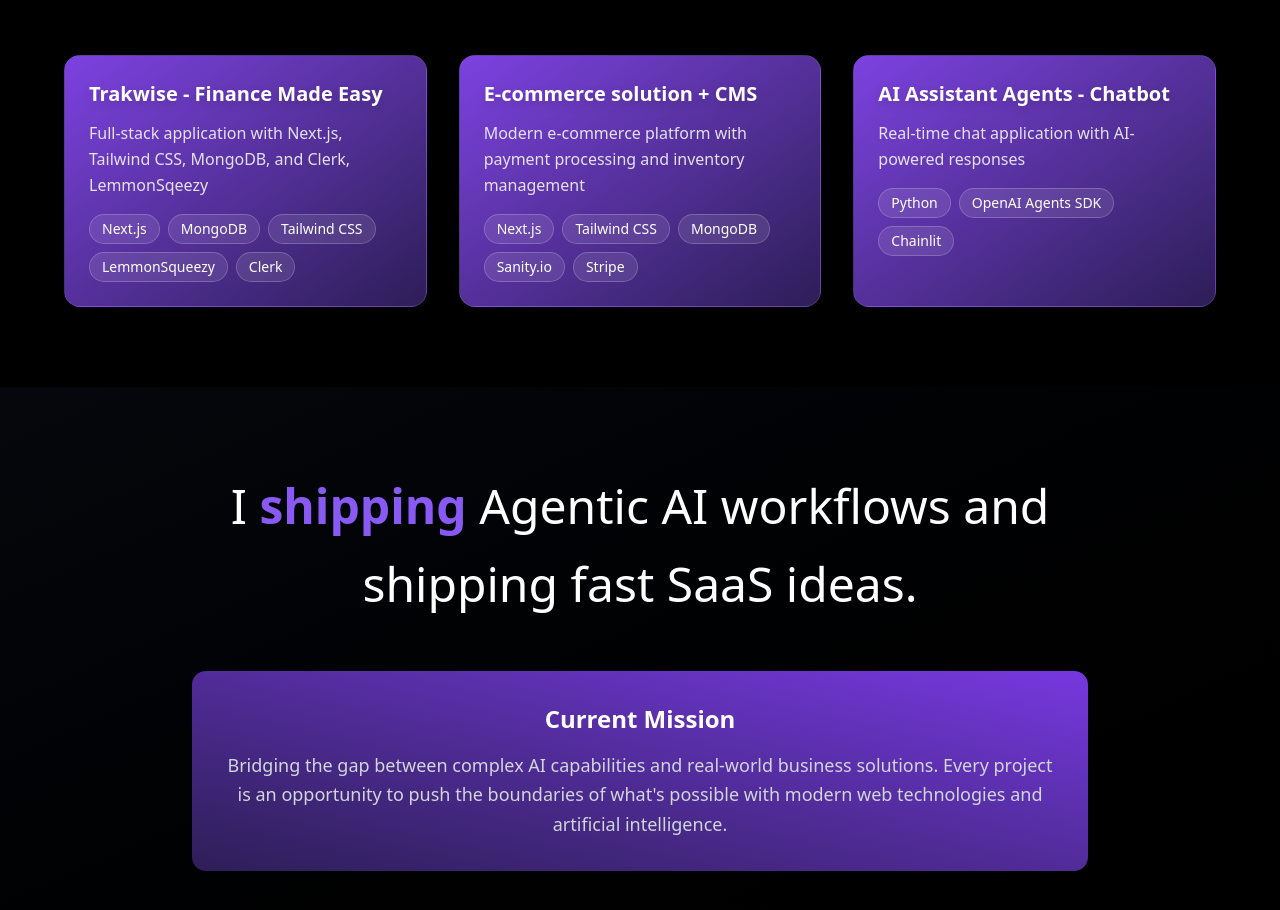
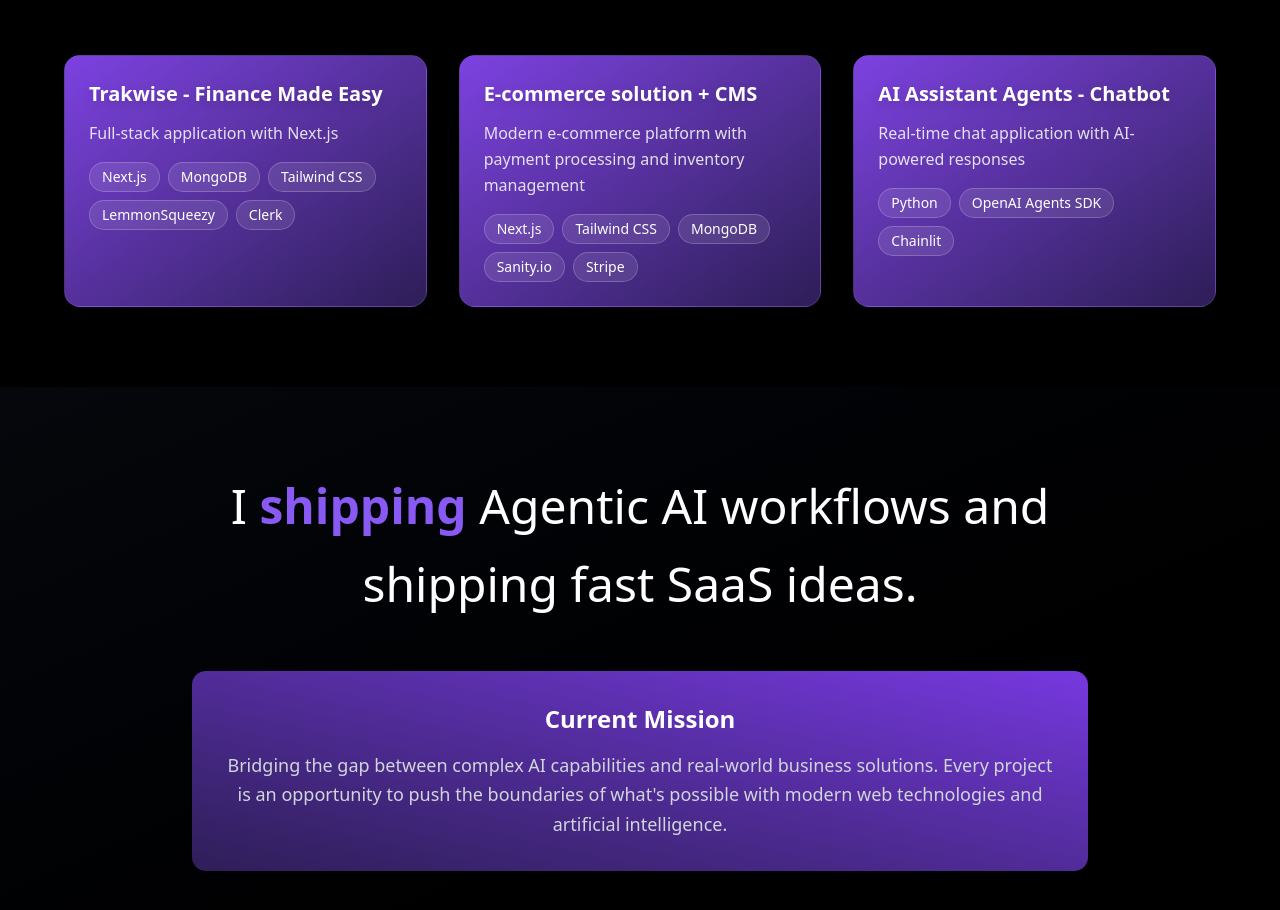
Before and after one commit to hasnainXdev/hasnain-3d-portfolio, a Next.js app: page / in a window 1280 px wide. Shown: the part 3635-4545 px from the top of the page. Built offline with nearby package versions, Linux system fonts and the light colour scheme.

Commit message:
updated project section

```diff
--- a/components/ProjectSection.tsx
+++ b/components/ProjectSection.tsx
@@ -5,7 +5,7 @@
 const projects = [
   {
     title: "Trakwise - Finance Made Easy",
-    description: "Full-stack application with Next.js, Tailwind CSS, MongoDB, and Clerk, LemmonSqeezy",
+    description: "Full-stack application with Next.js",
     tech: ["Next.js", "MongoDB", "Tailwind CSS", "LemmonSqueezy", "Clerk"],
     image: "https://images.unsplash.com/photo-1587560699334-cc4ff634909a?auto=format&fit=crop&w=600&h=400"
   },
```
